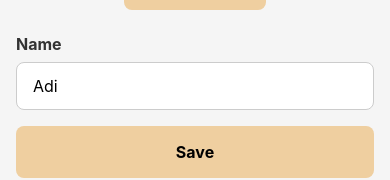
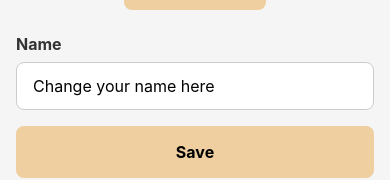
Before and after one commit to adit0802/LuxeLane-ReactNativeApp, a React Native app: screen /EditProfile in a window 390 px wide. Shown: the part 277-457 px from the top of the page. Built offline with nearby package versions, Linux system fonts and the light colour scheme.

Commit message:
Used CustomInput in EditProfileScreen

```diff
--- /dev/null
+++ b/Components/CustomInput.jsx
@@ -0,0 +1,55 @@
+import React from "react";
+import { StyleSheet, TextInput, View } from "react-native";
+
+const CustomInput = ({
+  value,
+  setValue,
+  placeholder,
+  secureTextEntry,
+  onFocus,
+  radius,
+  width = "100%",
+  keyboardType,
+  maxLength,
+}) => {
+  return (
+    <View style={{ width: width }}>
+      <TextInput
+        placeholder={placeholder}
+        onChangeText={setValue}
+        value={value}
+        secureTextEntry={secureTextEntry}
+        style={styles.input}
+        onFocus={onFocus}
+        borderRadius={radius}
+        maxLength={maxLength}
+        keyboardType={keyboardType}
+      />
+    </View>
+  );
+};
+
+export default CustomInput;
+
+const styles = StyleSheet.create({
+  CustomInput: {
+    height: 40,
+    marginBottom: 10,
+    marginTop: 10,
+    width: "84%",
+    padding: 5,
+    elevation: 5,
+    paddingHorizontal: 20,
+    borderRadius: 8,
+  },
+  input: {
+    height: 48,
+    borderColor: "#ccc",
+    borderWidth: 1,
+    borderRadius: 8,
+    paddingHorizontal: 16,
+    marginBottom: 16,
+    backgroundColor: "#fff",
+    fontSize: 16,
+  },
+});
--- a/Components/CustomInputField.jsx
+++ /dev/null
@@ -1,31 +0,0 @@
-import React, { useState } from "react";
-import { View, Text, StyleSheet, TextInput } from "react-native";
-
-export default function CustomInputField() {
-  const [text, setText] = useState("");
-  const [isValid, setIsValid] = useState(true);
-
-  const validatInput = (value) => {
-    setText(value);
-    setIsValid(value.trim().length > 0);
-  };
-  return (
-    <View style={styles.container}>
-      <TextInput
-        style={[styles.input, !isValid && styles.invalidInput]}
-        placeholder="Enter Text"
-        value={text}
-        onChangeText={validatInput}
-      />
-      {!isValid && <Text>this field cannot be empty</Text>}
-    </View>
-  );
-}
-const styles = StyleSheet.create({
-  container: {
-    flex: 1,
-    justifyContent: "center",
-    alignItems: "center",
-  },
-  invalidInput: {},
-});
--- a/Navigation/StackNavigator.jsx
+++ b/Navigation/StackNavigator.jsx
@@ -16,9 +16,7 @@ import ProductInfoScreen from "../Screens/ProductInfoScreen";
 import CartScreen from "../Screens/CartScreen";
 import Wishlist from "../Screens/Wishlist";
 import CheckoutScreen from "../Screens/CheckoutScreen";
-import CustomInputField from "../Components/CustomInputField";
 import EditProfileScreen from "../Screens/EditProfileScreen";
-import AccountScreen from "../Screens/Account";
 
 export default function StackNavigator() {
   const Stack = createNativeStackNavigator();
--- a/Screens/EditProfileScreen.jsx
+++ b/Screens/EditProfileScreen.jsx
@@ -10,6 +10,7 @@ import {
 import { ProfileContext } from "../Components/ProfileContext";
 import { Avatar } from "react-native-elements";
 import ImagePickerExample from "../Components/ImagePickerExample";
+import CustomInput from "../Components/CustomInput";
 
 export default function EditProfileScreen({ navigation }) {
   const { profile, setProfile } = useContext(ProfileContext);
@@ -38,12 +39,12 @@ export default function EditProfileScreen({ navigation }) {
       </View>
       <View style={styles.form}>
         <Text style={styles.label}>Name</Text>
-        <TextInput
-          style={styles.input}
-          value={name}
-          onChangeText={setName}
-          placeholder="Enter your name"
+        <CustomInput
+          setValue={setName}
+          placeholder="Change your name here"
           placeholderTextColor="#888"
+          radius={8}
+          width="100%"
         />
         <TouchableOpacity style={styles.button} onPress={handleSave}>
           <Text style={styles.buttonText}>Save</Text>
```
